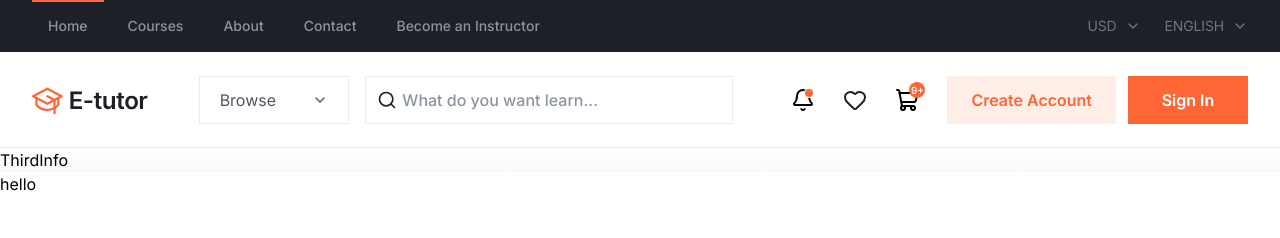
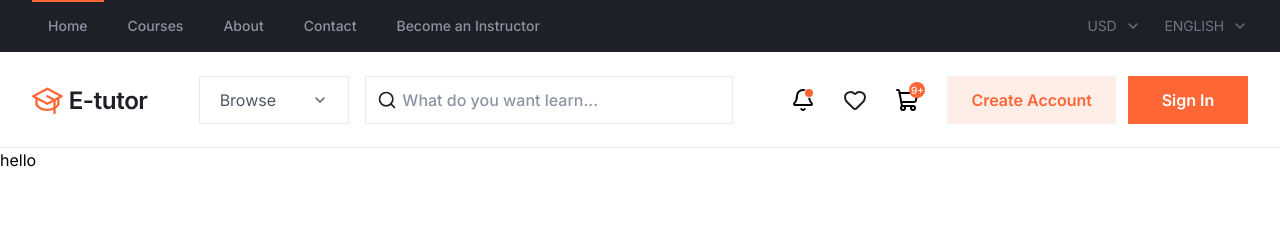
Before and after one commit to Ahmed-Sadek89/lms-train, a Next.js app: page / in a window 1280 px wide. Shown: the top 238 px of the page. Built offline with nearby package versions, Linux system fonts and the light colour scheme.

Commit message:
fix: remove third section

```diff
--- a/components/layout/header/public-header/components/third-info/index.tsx
+++ /dev/null
@@ -1,12 +0,0 @@
-import React from 'react'
-
-const ThirdInfo = () => {
-
-    return (
-        <div style={{ background: "linear-gradient(180deg, rgba(240, 242, 245, 0) 0.02%, #F0F2F5 220.8%)" }}>
-            ThirdInfo
-        </div>
-    )
-}
-
-export default ThirdInfo
--- a/components/layout/header/public-header/index.tsx
+++ b/components/layout/header/public-header/index.tsx
@@ -1,13 +1,11 @@
 import Topnav from './components/top-nav'
 import FirstNav from './components/first-nav'
-import ThirdInfo from './components/third-info'
 
 const PublicHeader = () => {
     return (
         <header>
             <Topnav />
             <FirstNav />
-            <ThirdInfo />
         </header>
     )
 }
```
